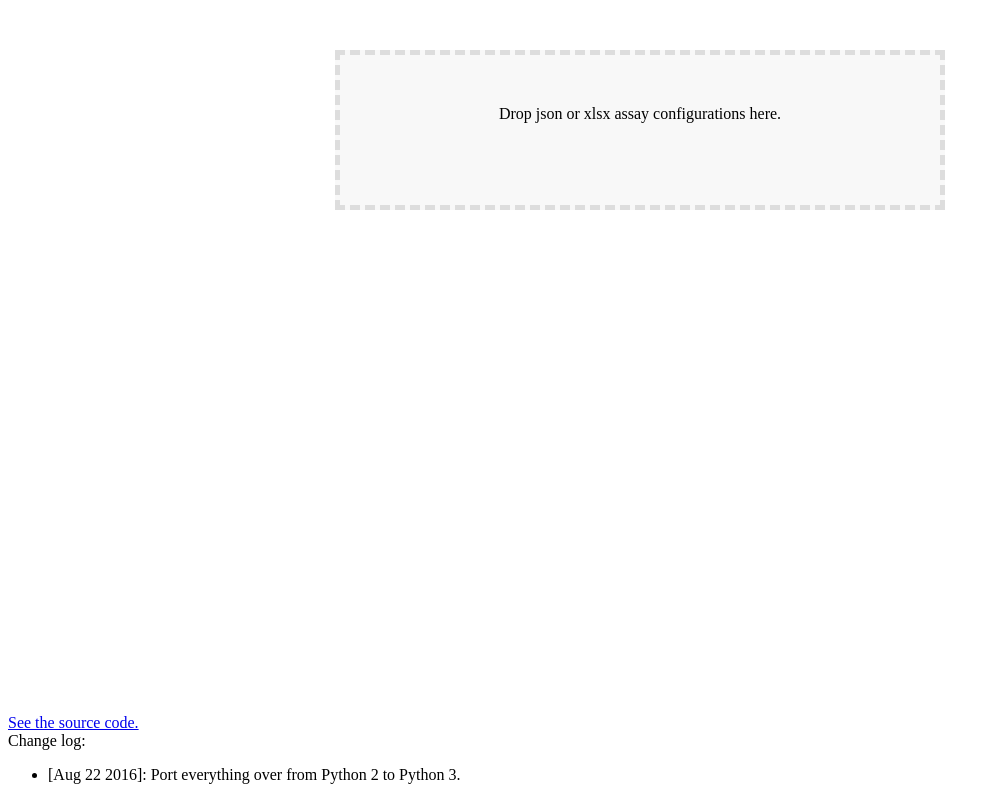
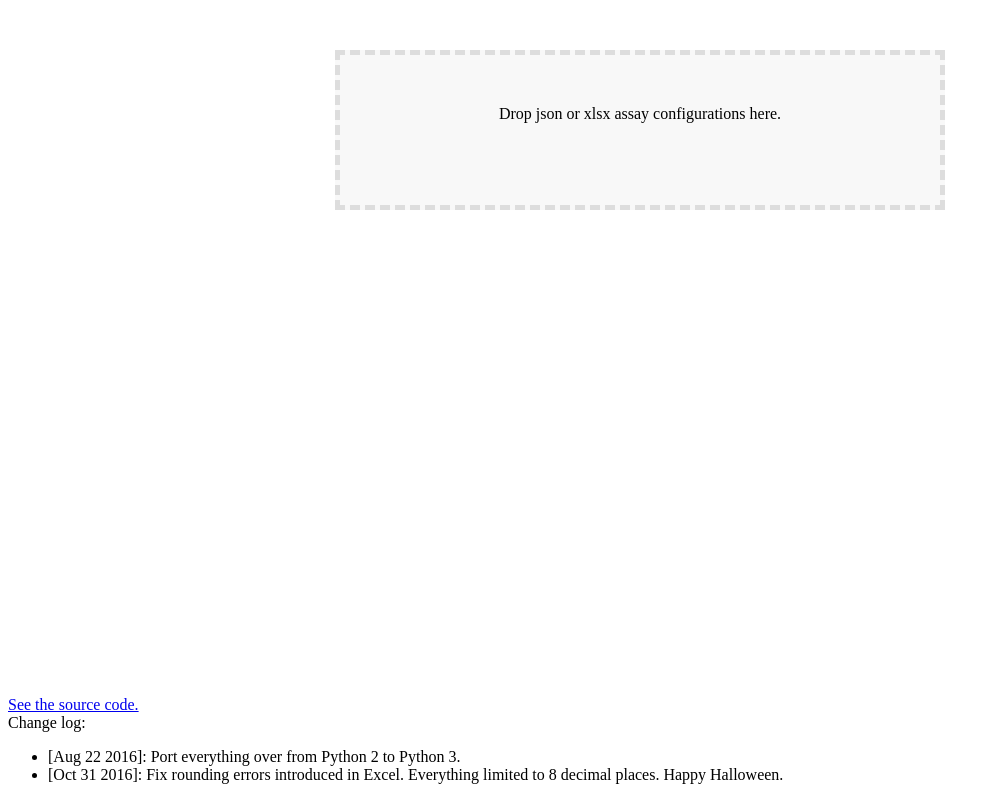
Before and after one commit to indigobio/AssayInterchange, a plain HTML site: page assay_interchange/static/index.html in a window 1280 px wide. Shown: the whole page, without its empty margins (0-1000 px from the left). Drawn offline with nearby package versions, Linux system fonts and the light colour scheme.

Commit message:
Adds changelog message for Dwarfsquad fix.

```diff
--- a/assay_interchange/static/index.html
+++ b/assay_interchange/static/index.html
@@ -1 +1 @@
-<!DOCTYPE html><html><head lang="en"></head><meta charset="utf-8"><title>AC Interchange</title><script src="//ajax.googleapis.com/ajax/libs/angularjs/1.5.5/angular.min.js"></script><script src="js/app.js"></script><script src="js/bower_components/ng-file-upload/ng-file-upload-all.min.js"></script><script src="js/bower_components/angular-file-saver/dist/angular-file-saver.bundle.min.js"></script><link rel="stylesheet" href="styles.css"><link rel="shortcut icon" href="favico.ico"><body><div ng-app="fileUpload" ng-controller="MyCtrl"><div ngf-drop ngf-select ng-model="files" ngf-drag-over-class="'dragover'" ngf-multiple="true" ngf-allow-dir="true" accept="*" ngf-pattern="'*'" class="drop-box"><div>Drop json or xlsx assay configurations here.</div><br><div ng-if="files.length &gt; 0">{{ files[0].name }}</div></div><ul><li ng-repeat="f in files" style="font:smaller">{{f.name}} {{f.$error}} {{f.$errorParam}}</li></ul><pre>{{log}}</pre><pre>{{filedata.message}}</pre></div><div id="footer"><a href="https://github.com/whereskenneth/AssayInterchange" target="_blank">See the source code.</a><div>Change log:<ul><li>[Aug 22 2016]: Port everything over from Python 2 to Python 3.</li></ul></div></div></body></html>
+<!DOCTYPE html><html><head lang="en"></head><meta charset="utf-8"><title>AC Interchange</title><script src="//ajax.googleapis.com/ajax/libs/angularjs/1.5.5/angular.min.js"></script><script src="js/app.js"></script><script src="js/bower_components/ng-file-upload/ng-file-upload-all.min.js"></script><script src="js/bower_components/angular-file-saver/dist/angular-file-saver.bundle.min.js"></script><link rel="stylesheet" href="styles.css"><link rel="shortcut icon" href="favico.ico"><body><div ng-app="fileUpload" ng-controller="MyCtrl"><div ngf-drop ngf-select ng-model="files" ngf-drag-over-class="'dragover'" ngf-multiple="true" ngf-allow-dir="true" accept="*" ngf-pattern="'*'" class="drop-box"><div>Drop json or xlsx assay configurations here.</div><br><div ng-if="files.length &gt; 0">{{ files[0].name }}</div></div><ul><li ng-repeat="f in files" style="font:smaller">{{f.name}} {{f.$error}} {{f.$errorParam}}</li></ul><pre>{{log}}</pre><pre>{{filedata.message}}</pre></div><div id="footer"><a href="https://github.com/whereskenneth/AssayInterchange" target="_blank">See the source code.</a><div>Change log:<ul><li>[Aug 22 2016]: Port everything over from Python 2 to Python 3.</li><li>[Oct 31 2016]: Fix rounding errors introduced in Excel. Everything limited to 8 decimal places. Happy Halloween.</li></ul></div></div></body></html>
```
Also changed, not shown: 1 other file.
